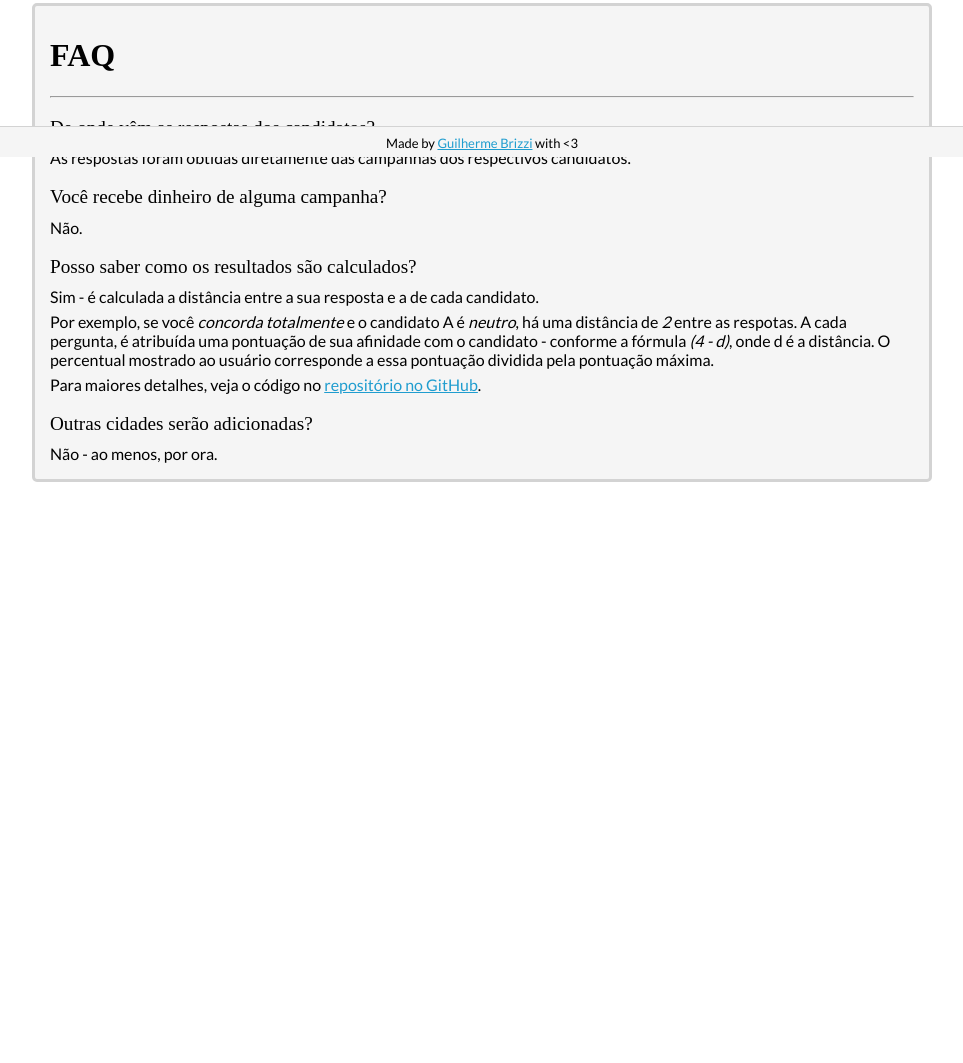
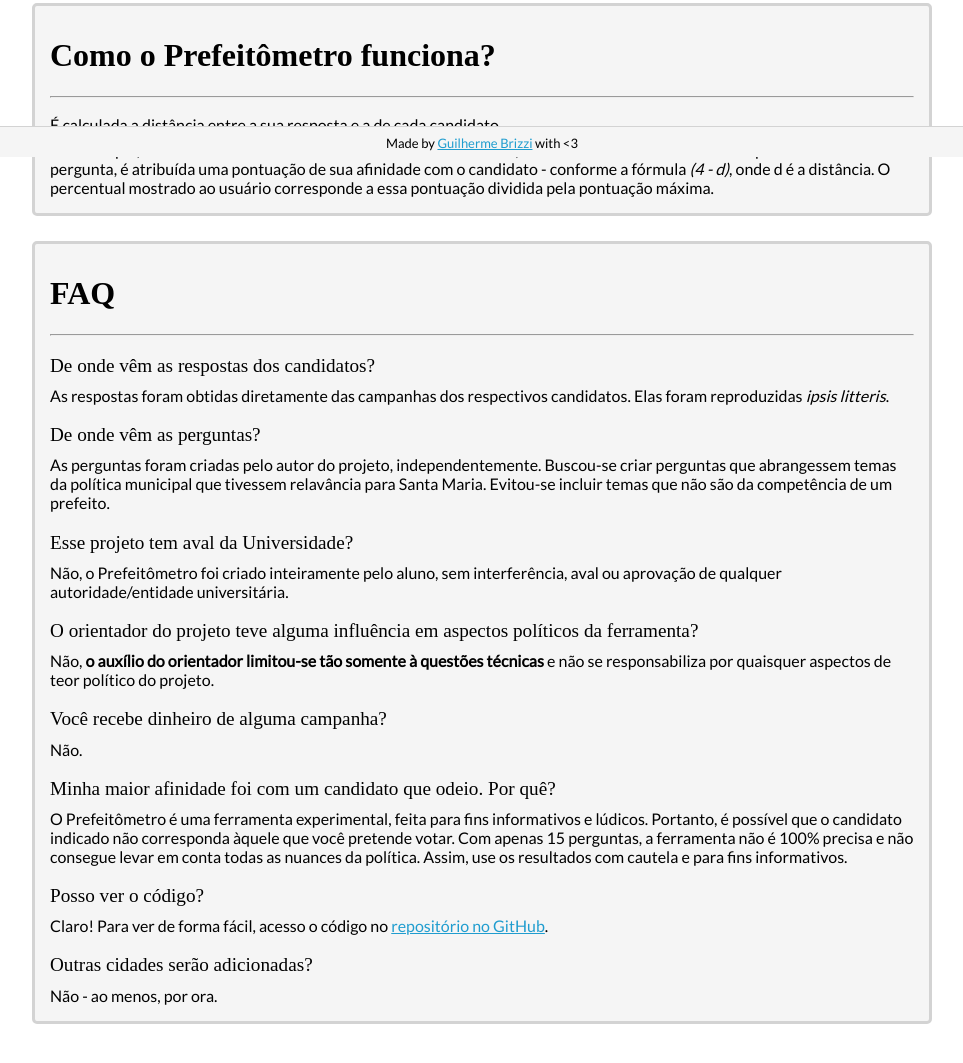
Before and after one commit to brizzigui/prefeitometro, a plain HTML site: page about.html in a window 1280 px wide. Shown: the part 643-1706 px from the top of the page, without its empty margins (158-1121 px from the left). Before the commit the page ends 1205 px from the top, so only its background shows below. Drawn offline with Linux system fonts and the light colour scheme; a web font is replaced by a local one.

Commit message:
adds pozzer's suggestions for disclaimers

```diff
--- a/about.html
+++ b/about.html
@@ -15,7 +15,6 @@
         <link href="https://fonts.googleapis.com/css2?family=Lato&display=swap" rel="stylesheet">
 
         <meta name="viewport" content="width=device-width, initial-scale=1.0">
-        <meta name="theme-color" content="rgb(32, 157, 207)">
     </head>
 
     <body>
@@ -60,6 +59,24 @@
 
             <div class="question_box">
                 <h1 style="font-family: 'Zilla Slab', serif;">
+                    Como o Prefeitômetro funciona?
+                </h1>
+
+                <hr>
+                <br>
+
+                <p class="question_answer">
+                    É calculada a distância entre a sua resposta e a de cada candidato.
+                </p>
+                <p class="question_answer">
+                    Por exemplo, se você <i>concorda totalmente</i> e o candidato A é <i>neutro</i>, há uma distância de <i>2</i> entre as respotas.
+                    A cada pergunta, é atribuída uma pontuação de sua afinidade com o candidato - conforme a fórmula <i>(4 - d)</i>, onde d é a distância.
+                    O percentual mostrado ao usuário corresponde a essa pontuação dividida pela pontuação máxima.
+                </p>
+            </div>
+
+            <div class="question_box">
+                <h1 style="font-family: 'Zilla Slab', serif;">
                     FAQ
                 </h1>
 
@@ -69,7 +86,28 @@
                     De onde vêm as respostas dos candidatos?
                 </p>
                 <p class="question_answer">
-                    As respostas foram obtidas diretamente das campanhas dos respectivos candidatos.
+                    As respostas foram obtidas diretamente das campanhas dos respectivos candidatos. Elas foram reproduzidas <i>ipsis litteris</i>.
+                </p>
+
+                <p class="question_text">
+                    De onde vêm as perguntas?
+                </p>
+                <p class="question_answer">
+                    As perguntas foram criadas pelo autor do projeto, independentemente. Buscou-se criar perguntas que abrangessem temas da política municipal que tivessem relavância para Santa Maria. Evitou-se incluir temas que não são da competência de um prefeito.
+                </p>
+
+                <p class="question_text">
+                    Esse projeto tem aval da Universidade?
+                </p>
+                <p class="question_answer">
+                    Não, o Prefeitômetro foi criado inteiramente pelo aluno, sem interferência, aval ou aprovação de qualquer autoridade/entidade universitária.
+                </p>
+
+                <p class="question_text">
+                    O orientador do projeto teve alguma influência em aspectos políticos da ferramenta?
+                </p>
+                <p class="question_answer">
+                    Não, <b>o auxílio do orientador limitou-se tão somente à questões técnicas</b> e não se responsabiliza por quaisquer aspectos de teor político do projeto.
                 </p>
 
                 <p class="question_text">
@@ -80,18 +118,17 @@
                 </p>
 
                 <p class="question_text">
-                    Posso saber como os resultados são calculados?
+                    Minha maior afinidade foi com um candidato que odeio. Por quê?
                 </p>
                 <p class="question_answer">
-                    Sim - é calculada a distância entre a sua resposta e a de cada candidato.
+                    O Prefeitômetro é uma ferramenta experimental, feita para fins informativos e lúdicos. Portanto, é possível que o candidato indicado não corresponda àquele que você pretende votar. Com apenas 15 perguntas, a ferramenta não é 100% precisa e não consegue levar em conta todas as nuances da política. Assim, use os resultados com cautela e para fins informativos.
+                </p>
+
+                <p class="question_text">
+                    Posso ver o código?
                 </p>
                 <p class="question_answer">
-                    Por exemplo, se você <i>concorda totalmente</i> e o candidato A é <i>neutro</i>, há uma distância de <i>2</i> entre as respotas.
-                    A cada pergunta, é atribuída uma pontuação de sua afinidade com o candidato - conforme a fórmula <i>(4 - d)</i>, onde d é a distância.
-                    O percentual mostrado ao usuário corresponde a essa pontuação dividida pela pontuação máxima.
-                </p>
-                <p class="question_answer">
-                    Para maiores detalhes, veja o código no <a href="https://github.com/brizzigui/prefeitometro">repositório no GitHub</a>.
+                    Claro! Para ver de forma fácil, acesso o código no <a href="https://github.com/brizzigui/prefeitometro">repositório no GitHub</a>.
                 </p>
 
                 <p class="question_text">
```
Also changed, not shown: index.html (+0 -1 lines), test.html (+12 -1 lines).
